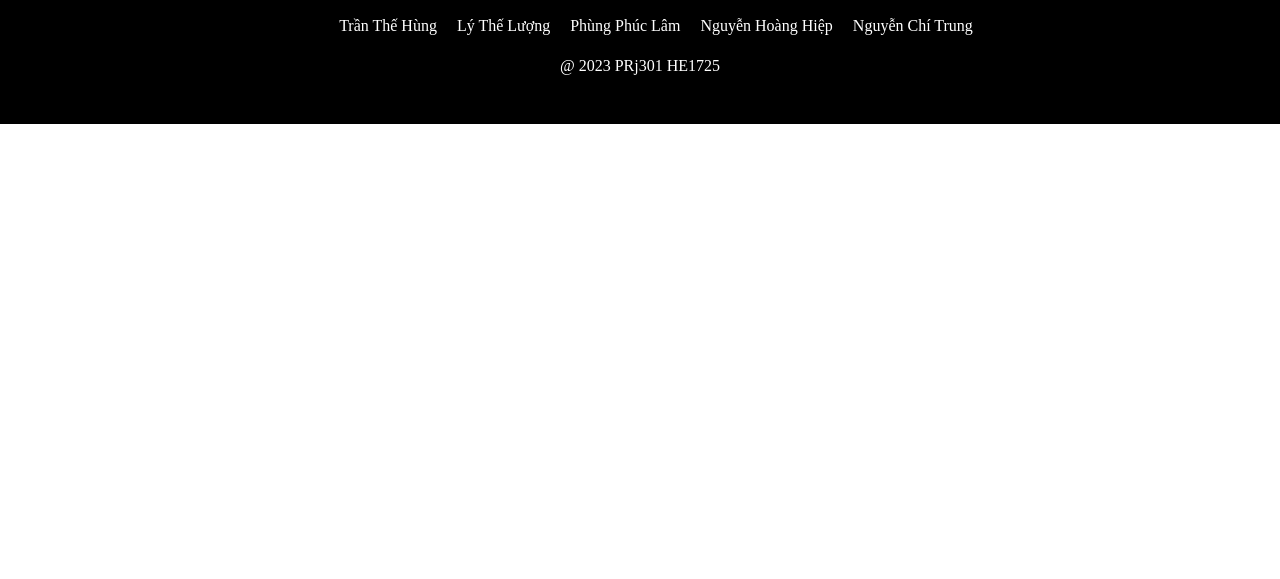
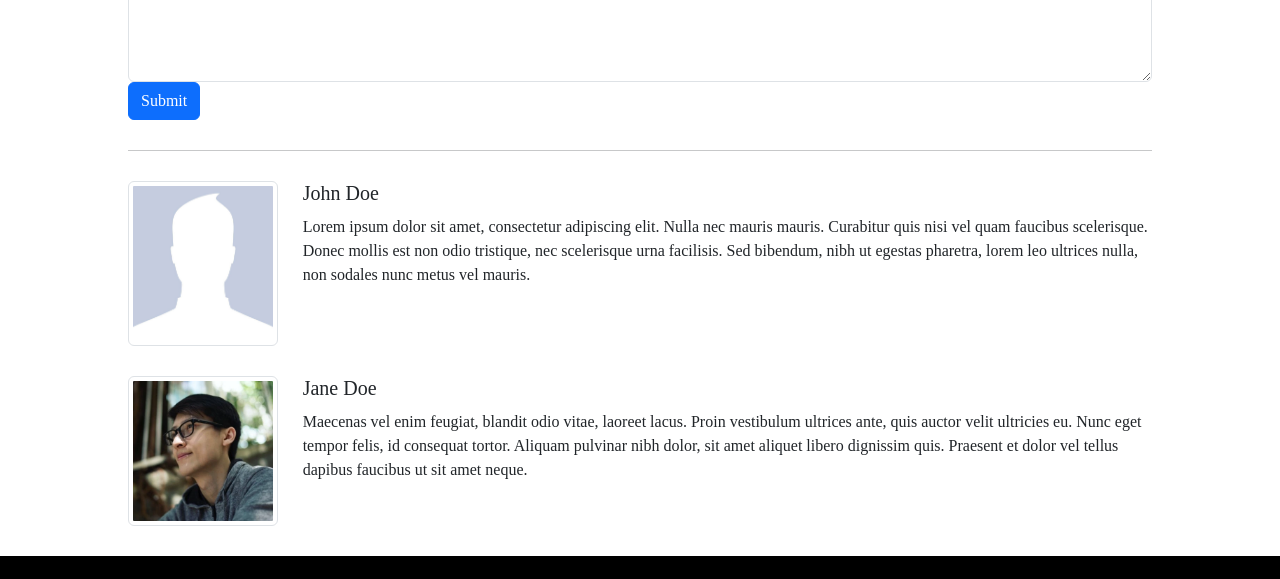
Before and after one commit to laamwwibu/Project_PRJ301, a plain HTML site: page newsInfo.html in a window 1280 px wide. Shown: the part 2411-2990 px from the top of the page. Before the commit the page ends 2535 px from the top, so only its background shows below. Drawn offline with Linux system fonts and the light colour scheme; a web font is replaced by a local one.

Commit message:
adding comment section

```diff
--- a/css/styleNewsInfo.css
+++ b/css/styleNewsInfo.css
@@ -32,13 +32,16 @@
     padding: 10px 0px;
     color: black;
 }
+
 .author-image {
     width: 50px;
     height: 50px;
 }
+
 .author-name {
     margin-left: 20px;
 }
+
 .author-name span {
     text-decoration: underline;
 }
@@ -47,9 +50,36 @@
 .news-content-image {
     margin-bottom: 30px;
 }
+
 .news-content-image img {
     width: 100%;
 }
+
 .news-content-text {
     font-size: 20px;
 }
+
+/* Comment section */
+.comment-section {
+    margin-bottom: 30px;
+  }
+
+  .comment-section form {
+    margin-bottom: 30px;
+  }
+
+  .comments {
+    margin-top: 30px;
+  }
+
+  .comment {
+    margin-bottom: 30px;
+  }
+
+  .comment h5 {
+    margin-bottom: 10px;
+  }
+
+  .comment p {
+    margin-bottom: 0;
+  }
--- a/newsInfo.html
+++ b/newsInfo.html
@@ -140,6 +140,58 @@
                 </div>
             </div>
         </div>
+        <!-- COMMENT SECTION -->
+        <div style="margin-top: 40px;" class="container-fluid">
+            <div class="row">
+                <div class="col-md-12">
+                    <h2>Comments</h2>
+                    <div class="comment-section">
+                        <form>
+                            <div class="form-group">
+                                <label for="comment">Comment</label>
+                                <textarea class="form-control" id="comment" rows="5" required></textarea>
+                            </div>
+                            <button type="submit" class="btn btn-primary">Submit</button>
+                        </form>
+                    </div>
+                    <hr>
+                    <div class="comments">
+                        <div class="comment">
+                            <div class="row">
+                                <div class="col-md-2">
+                                    <img style="width: 150px" src="image/user/default.jpg" alt="User Profile Picture"
+                                        class="img-thumbnail">
+                                </div>
+                                <div class="col-md-10">
+                                    <h5>John Doe</h5>
+                                    <p>Lorem ipsum dolor sit amet, consectetur adipiscing elit. Nulla nec mauris mauris.
+                                        Curabitur quis nisi vel quam faucibus scelerisque. Donec mollis est non odio
+                                        tristique, nec scelerisque urna facilisis. Sed bibendum, nibh ut egestas
+                                        pharetra, lorem leo ultrices nulla, non sodales nunc metus vel mauris.</p>
+                                </div>
+                            </div>
+                        </div>
+                        <div class="comment">
+                            <div class="row">
+                                <div class="col-md-2">
+                                    <img style="width: 150px;" src="image/user/alan wong.webp" alt="User Profile Picture"
+                                        class="img-thumbnail">
+                                </div>
+                                <div class="col-md-10">
+                                    <h5>Jane Doe</h5>
+                                    <p>Maecenas vel enim feugiat, blandit odio vitae, laoreet lacus. Proin vestibulum
+                                        ultrices ante, quis auctor velit ultricies eu. Nunc eget tempor felis, id
+                                        consequat tortor. Aliquam pulvinar nibh dolor, sit amet aliquet libero dignissim
+                                        quis. Praesent et dolor vel tellus dapibus faucibus ut sit amet neque.</p>
+                                </div>
+                            </div>
+                        </div>
+                    </div>
+                </div>
+            </div>
+        </div>
+
+
     </div>
 
     <!-- FOOTER -->
```
